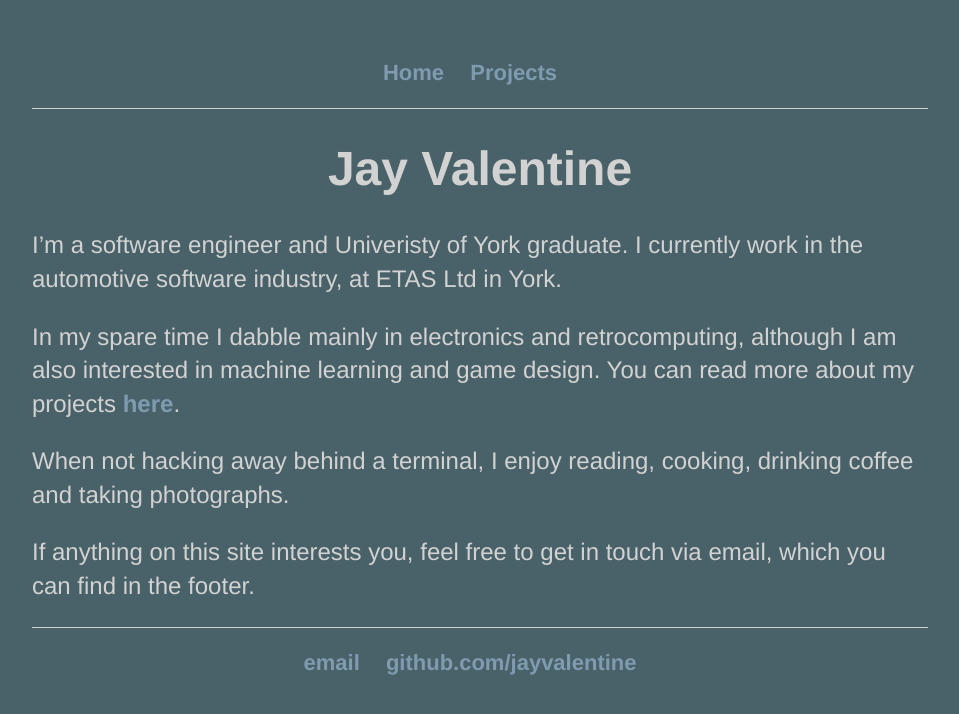
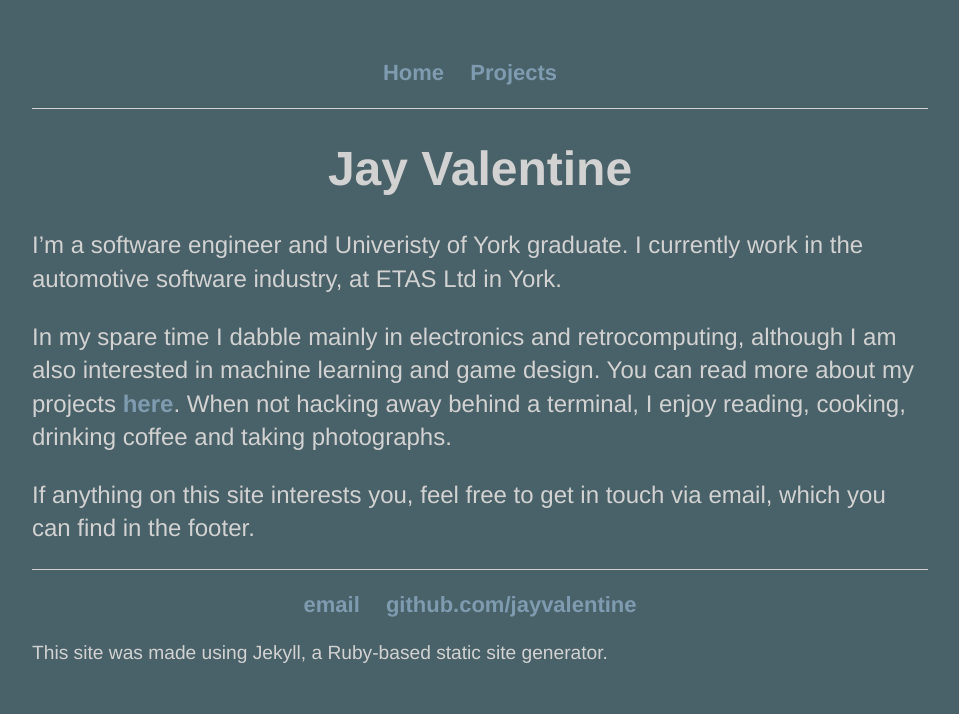
Before and after one commit to jayvalentine/jayvalentine.github.io, a Jekyll site: the page built from index.md, in a window 1280 px wide. Shown: the top 714 px of the page, without its empty margins (160-1119 px from the left). Built offline with Jekyll 4.4.1, drawn with Linux system fonts in a browser that asks for light colours.

Commit message:
Added Jekyll notice to footer

```diff
--- a/_layouts/default.html
+++ b/_layouts/default.html
@@ -20,6 +20,9 @@
                 <li><a href="mailto:jayv136@gmail.com">email</a></li>
                 <li><a href="https://github.com/jayvalentine">github.com/jayvalentine</a></li>
             </ul>
+            <p>
+                This site was made using Jekyll, a Ruby-based static site generator.
+            </p>
         </footer>
     </body>
 </html>
--- a/index.md
+++ b/index.md
@@ -9,7 +9,6 @@ I currently work in the automotive software industry, at ETAS Ltd in York.
 
 In my spare time I dabble mainly in electronics and retrocomputing, although I am also interested
 in machine learning and game design. You can read more about my projects [here]({% link projects.md %}).
-
 When not hacking away behind a terminal, I enjoy reading, cooking, drinking coffee and taking photographs.
 
 If anything on this site interests you, feel free to get in touch via email, which you can find in the footer.
```
